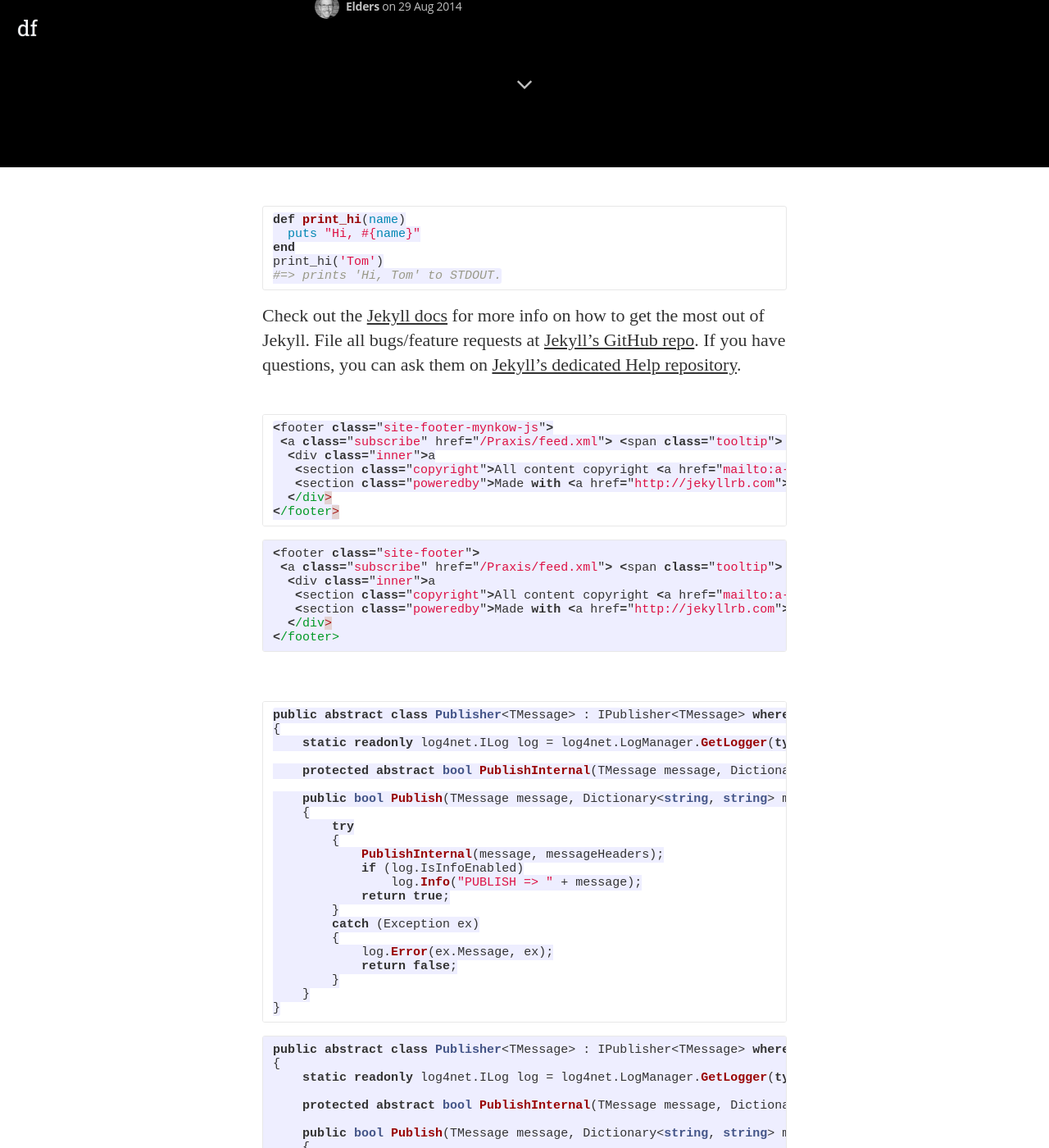
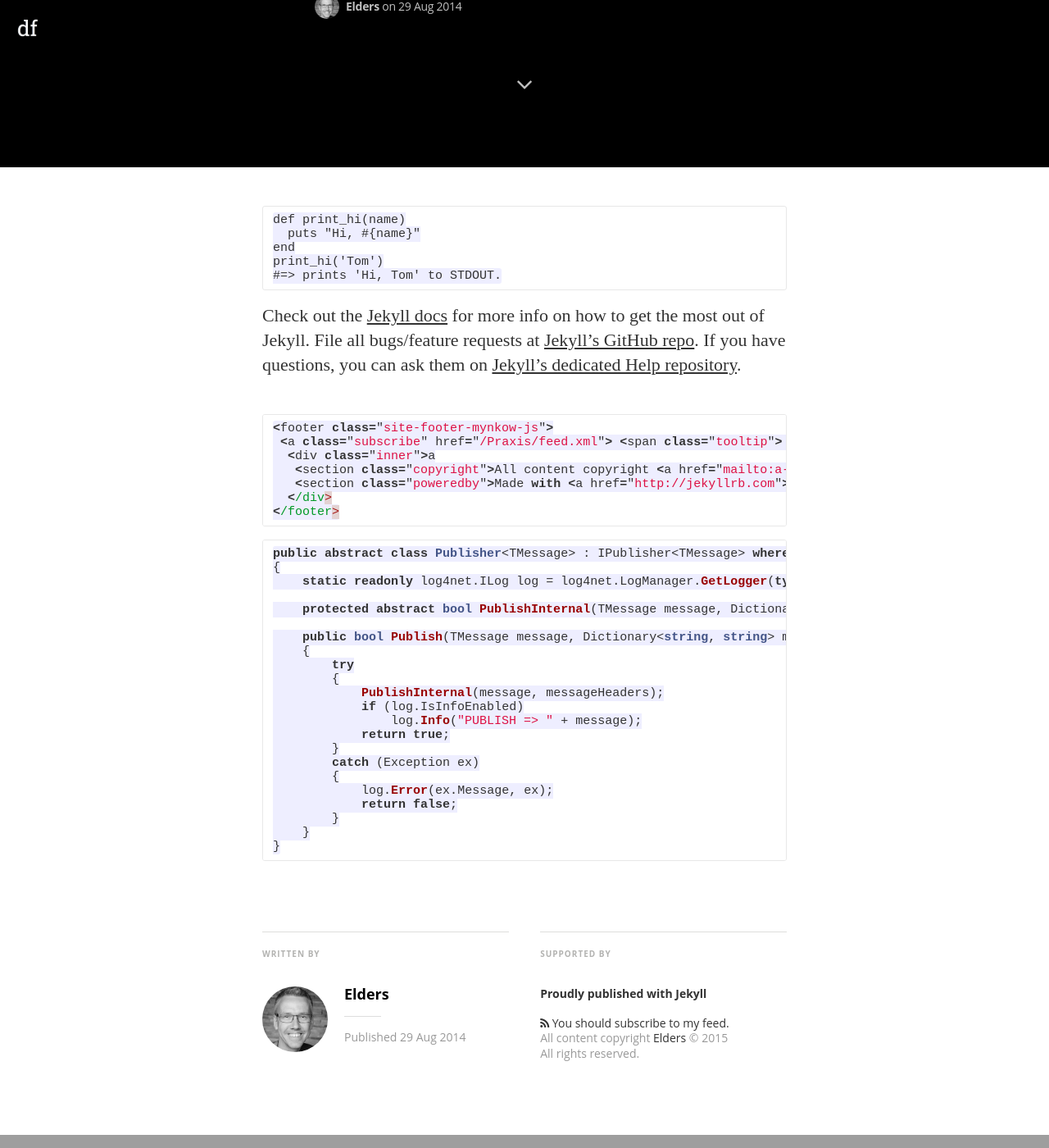
Before and after one commit to Elders/Praxis, a Jekyll site: the page built from _posts/2014-08-29-welcome-to-jekyll.markdown, in a window 1280 px wide and 1400 px high, scrolled down 1196 px. Shown: the whole window at 82% size. Built offline with Jekyll 4.4.1, drawn with Linux system fonts in a browser that asks for light colours; nearby versions of some CDN libraries; some web fonts are replaced; Markdown is read by kramdown in place of the engine named in the settings.

Commit message:
Remove old highlighters

````diff
--- a/_posts/2014-08-29-welcome-to-jekyll.markdown
+++ b/_posts/2014-08-29-welcome-to-jekyll.markdown
@@ -12,7 +12,7 @@ To add new posts, simply add a file in the `_posts` directory that follows the c
 
 Jekyll also offers powerful support for code snippets:
 
-```ruby
+```
 def print_hi(name)
   puts "Hi, #{name}"
 end
@@ -31,16 +31,6 @@ Check out the [Jekyll docs][jekyll] for more info on how to get the most out of
   </div>
 </footer>
 ```
-{% highlight js %}
-
-<footer class="site-footer">
- <a class="subscribe" href="{{ "/feed.xml" | prepend: site.baseurl }}"> <span class="tooltip"> <i class="fa fa-rss"></i> Subscribe!</span></a>
-  <div class="inner">a
-   <section class="copyright">All content copyright <a href="mailto:{{ site.email}}">{{ site.name }}</a> &copy; {{ site.time | date: '%Y' }} &bull; All rights reserved.</section>
-   <section class="poweredby">Made with <a href="http://jekyllrb.com"> Jekyll</a></section>
-  </div>
-</footer>
-{% endhighlight %}
 
 ```c#
 public abstract class Publisher<TMessage> : IPublisher<TMessage> where TMessage : IMessage
@@ -67,31 +57,6 @@ public abstract class Publisher<TMessage> : IPublisher<TMessage> where TMessage
 }
 ```
 
-{% highlight c# %}
-public abstract class Publisher<TMessage> : IPublisher<TMessage> where TMessage : IMessage
-{
-    static readonly log4net.ILog log = log4net.LogManager.GetLogger(typeof(Publisher<TMessage>));
-
-    protected abstract bool PublishInternal(TMessage message, Dictionary<string, string> messageHeaders);
-
-    public bool Publish(TMessage message, Dictionary<string, string> messageHeaders)
-    {
-        try
-        {
-            PublishInternal(message, messageHeaders);
-            if (log.IsInfoEnabled)
-                log.Info("PUBLISH => " + message);
-            return true;
-        }
-        catch (Exception ex)
-        {
-            log.Error(ex.Message, ex);
-            return false;
-        }
-    }
-}
-{% endhighlight %}
-
 [jekyll]:      http://jekyllrb.com
 [jekyll-gh]:   https://github.com/jekyll/jekyll
 [jekyll-help]: https://github.com/jekyll/jekyll-help
````
